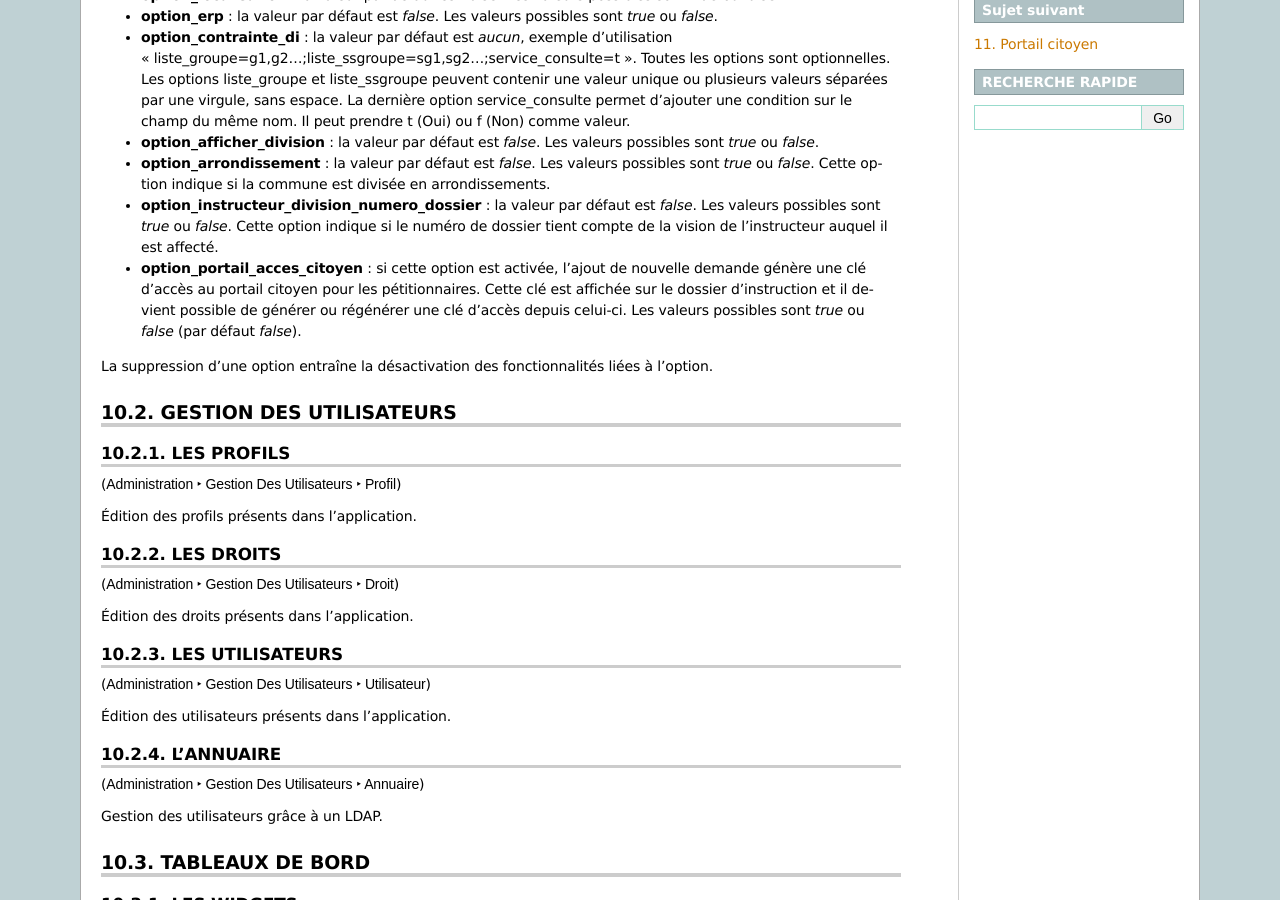
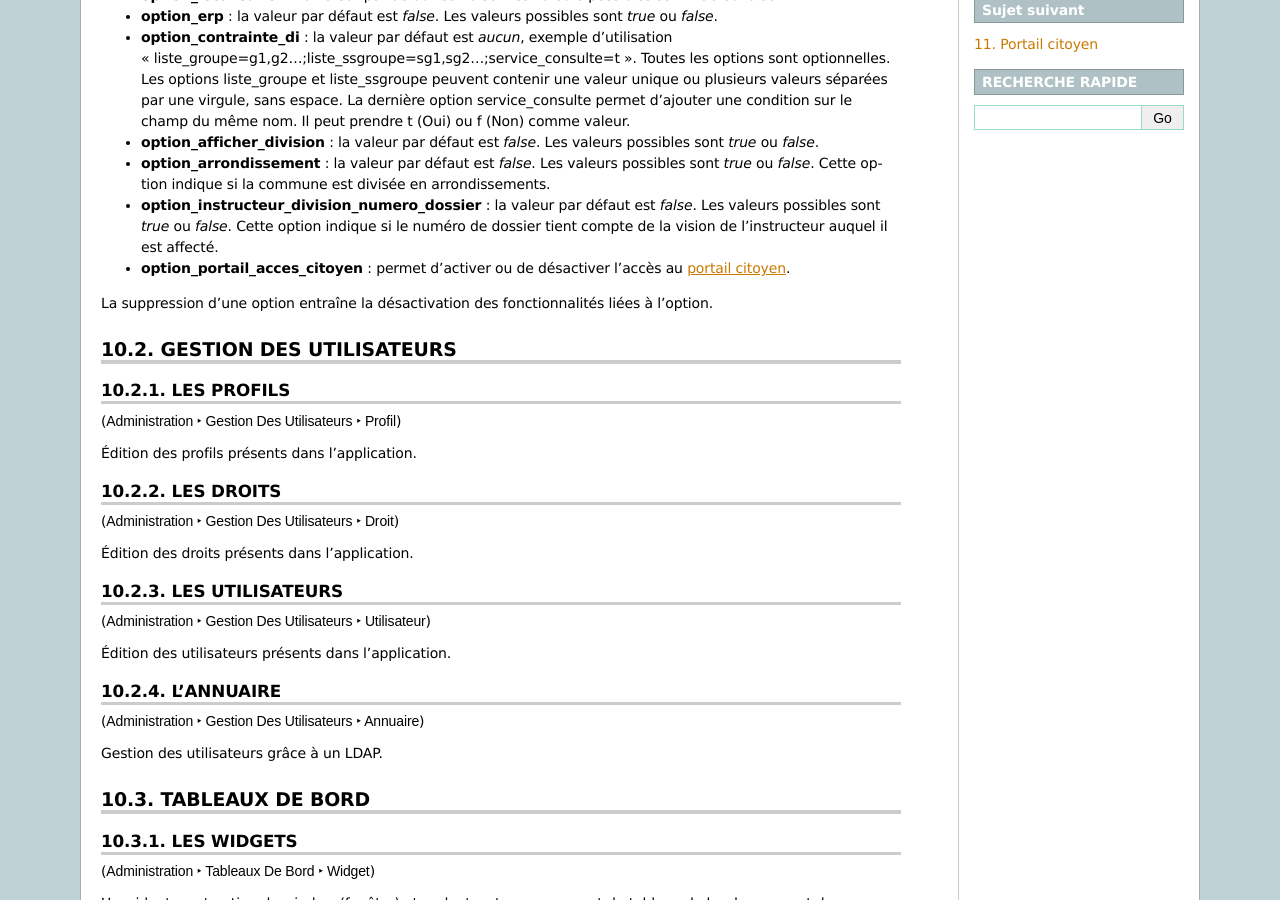
Before and after one commit to mpavaux/openads-documentation, a Sphinx documentation site: the page built from source/manuel_utilisateur/administration.rst, in a window 1280 px wide and 900 px high, scrolled down 592 px. Built offline with Sphinx 7.4.7, drawn with Linux system fonts in a browser that asks for light colours.

Commit message:
* Modification de la description de l'option option_portail_acces_citoyen.

```diff
--- a/source/manuel_utilisateur/administration.rst
+++ b/source/manuel_utilisateur/administration.rst
@@ -65,7 +65,7 @@
 * **option_instructeur_division_numero_dossier** : la valeur par défaut est *false*. Les valeurs
   possibles sont *true* ou *false*.
   Cette option indique si le numéro de dossier tient compte de la vision de l'instructeur auquel il est affecté.
-* **option_portail_acces_citoyen** : si cette option est activée, l'ajout de nouvelle demande génère une clé d'accès au portail citoyen pour les pétitionnaires. Cette clé est affichée sur le dossier d'instruction et il devient possible de générer ou régénérer une clé d'accès depuis celui-ci. Les valeurs possibles sont *true* ou *false* (par défaut *false*).
+* **option_portail_acces_citoyen** : permet d'activer ou de désactiver l'accès au :ref:`portail citoyen <portail_citoyen>`.
 
 La suppression d'une option entraîne la désactivation des fonctionnalités liées
 à l'option.
```
